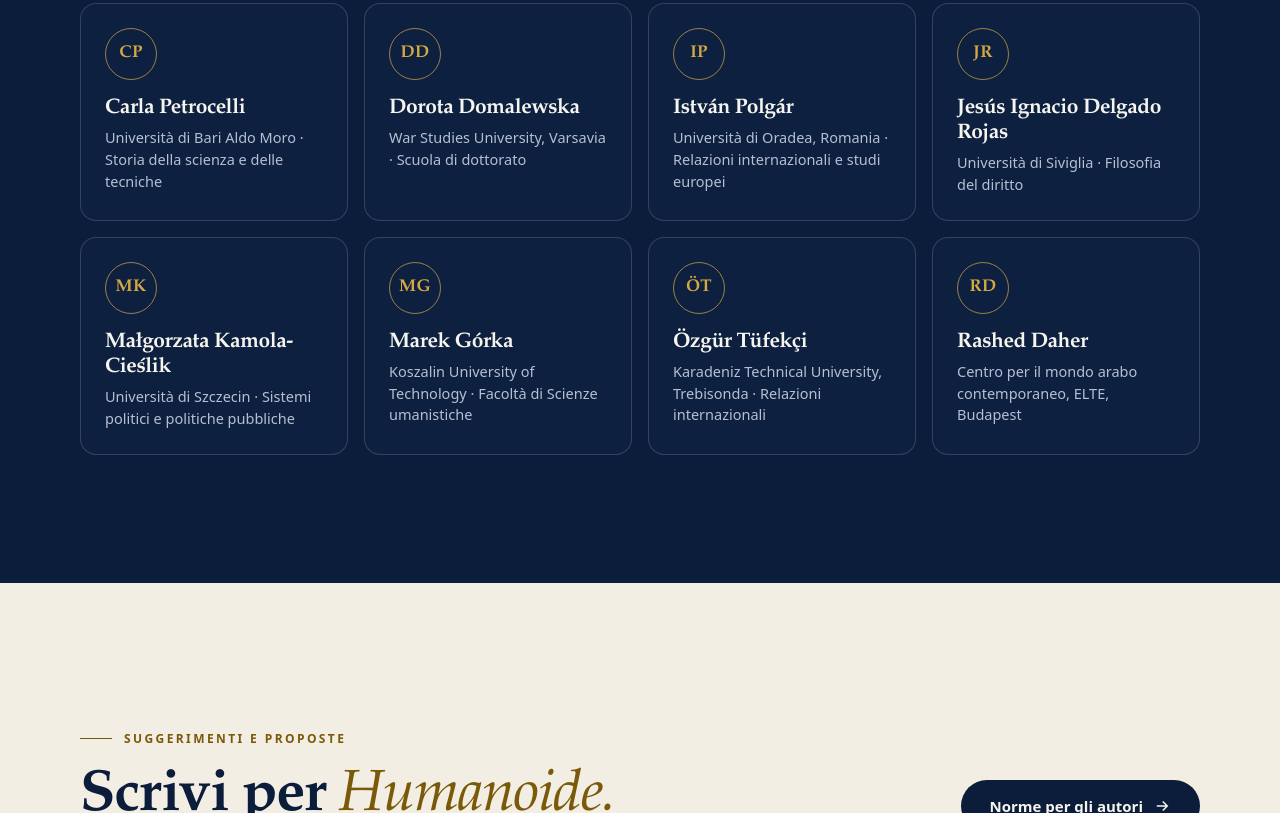
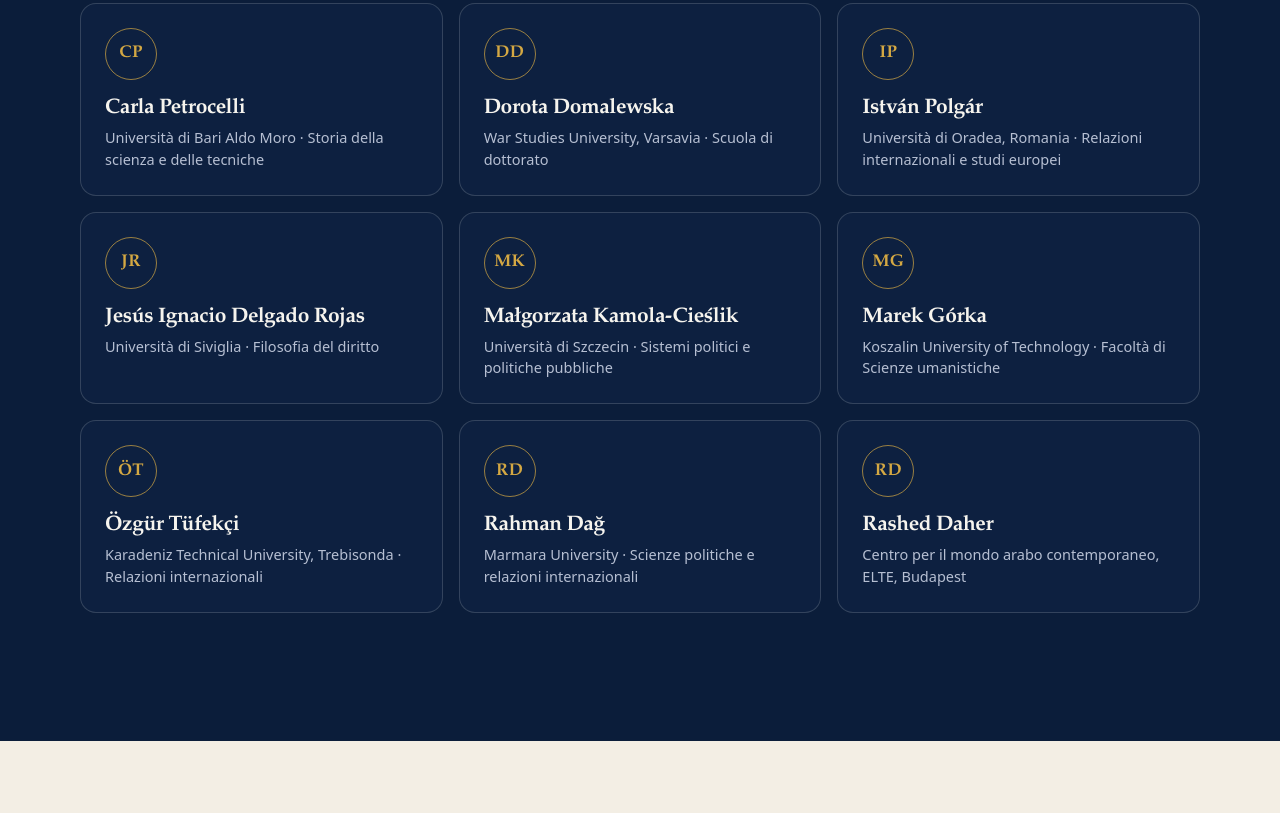
Before and after one commit to quantumnapoli/humanoideonline, a plain HTML site: page variante/index.html in a window 1280 px wide. Shown: the part 3889-4702 px from the top of the page. Drawn offline with Linux system fonts and the light colour scheme.

Commit message:
Variante: aggiunto Rahman Dağ al consiglio scientifico
Fra Özgür Tüfekçi e Rashed Daher. Con nove membri la griglia passa a tre colonne:
tre righe piene invece di una casella vuota.

Claude-Session: https://claude.ai/code/session_01UX599E1Cv6V5gwG88xiaLU

```diff
--- a/variante/index.html
+++ b/variante/index.html
@@ -165,7 +165,7 @@
   .ruoli li:first-child b { font-size: clamp(32px, 4.2vw, 50px); }
 
   /* consiglio */
-  .griglia { display: grid; grid-template-columns: repeat(4, 1fr); gap: 16px; margin: 56px 0 0; padding: 0; list-style: none; }
+  .griglia { display: grid; grid-template-columns: repeat(3, 1fr); gap: 16px; margin: 56px 0 0; padding: 0; list-style: none; }
   .persona { display: flex; flex-direction: column; gap: 16px; align-items: flex-start; padding: 24px; border: 1px solid var(--linea); border-radius: 16px;
     background: rgba(19,41,79,.32); transition: transform .3s var(--ease), border-color .3s, background .3s; }
   .persona:hover { transform: translateY(-4px); border-color: rgba(212,168,67,.6); background: rgba(19,41,79,.6); }
@@ -431,7 +431,9 @@
           <p><span lang="it">Koszalin University of Technology · Facoltà di Scienze umanistiche</span><span lang="en">Koszalin University of Technology · Faculty of Humanities</span></p></div></li>
         <li class="persona rv"><span class="ini" aria-hidden="true">ÖT</span><div><h3>Özgür Tüfekçi</h3>
           <p><span lang="it">Karadeniz Technical University, Trebisonda · Relazioni internazionali</span><span lang="en">Karadeniz Technical University, Trabzon · International Relations</span></p></div></li>
-        <li class="persona rv" style="--d:.05s"><span class="ini" aria-hidden="true">RD</span><div><h3>Rashed Daher</h3>
+        <li class="persona rv" style="--d:.05s"><span class="ini" aria-hidden="true">RD</span><div><h3>Rahman Dağ</h3>
+          <p><span lang="it">Marmara University · Scienze politiche e relazioni internazionali</span><span lang="en">Marmara University · Political Science and International Relations</span></p></div></li>
+        <li class="persona rv" style="--d:.1s"><span class="ini" aria-hidden="true">RD</span><div><h3>Rashed Daher</h3>
           <p><span lang="it">Centro per il mondo arabo contemporaneo, ELTE, Budapest</span><span lang="en">Center for the Contemporary Arab World, ELTE, Budapest</span></p></div></li>
       </ul>
     </div>
```
